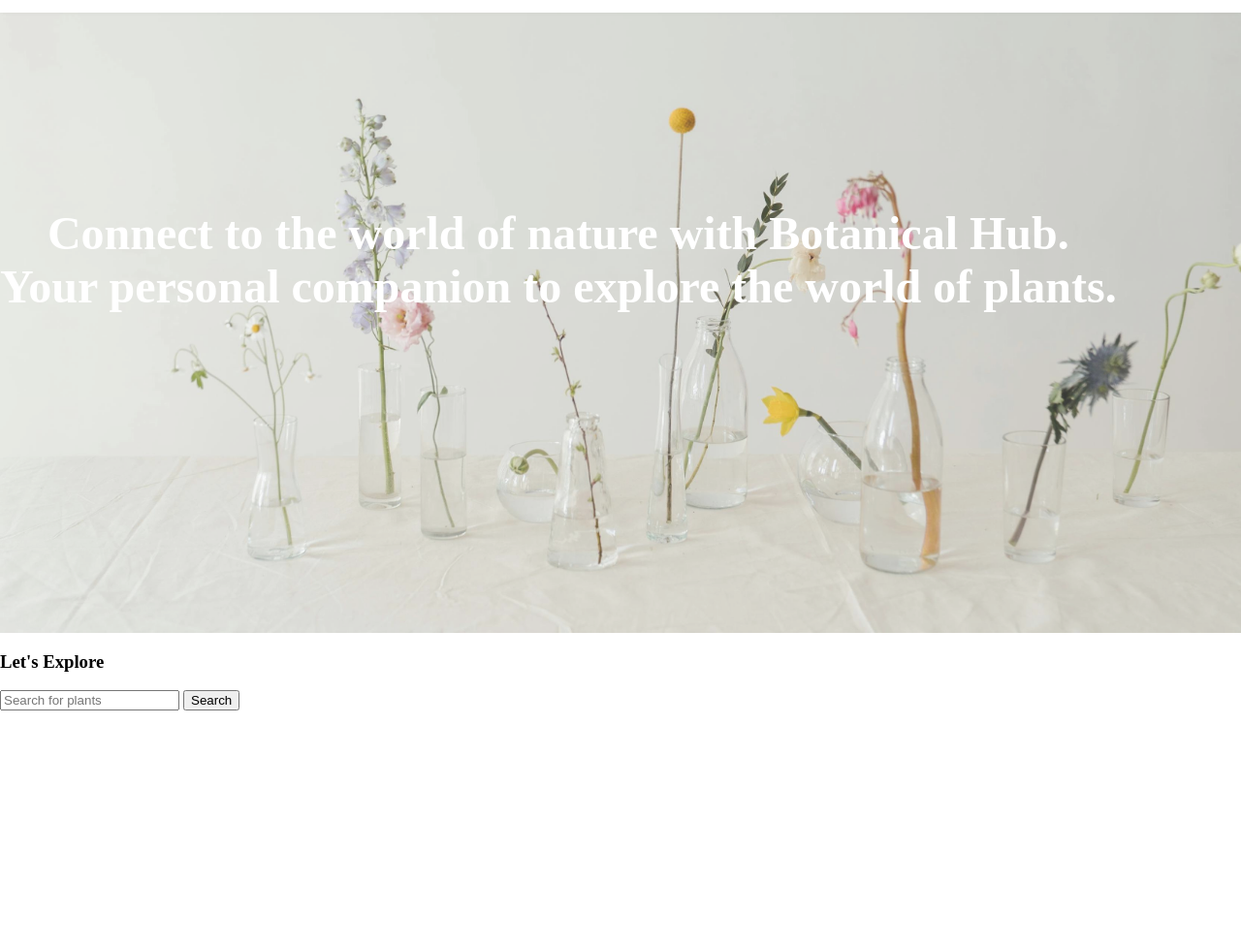
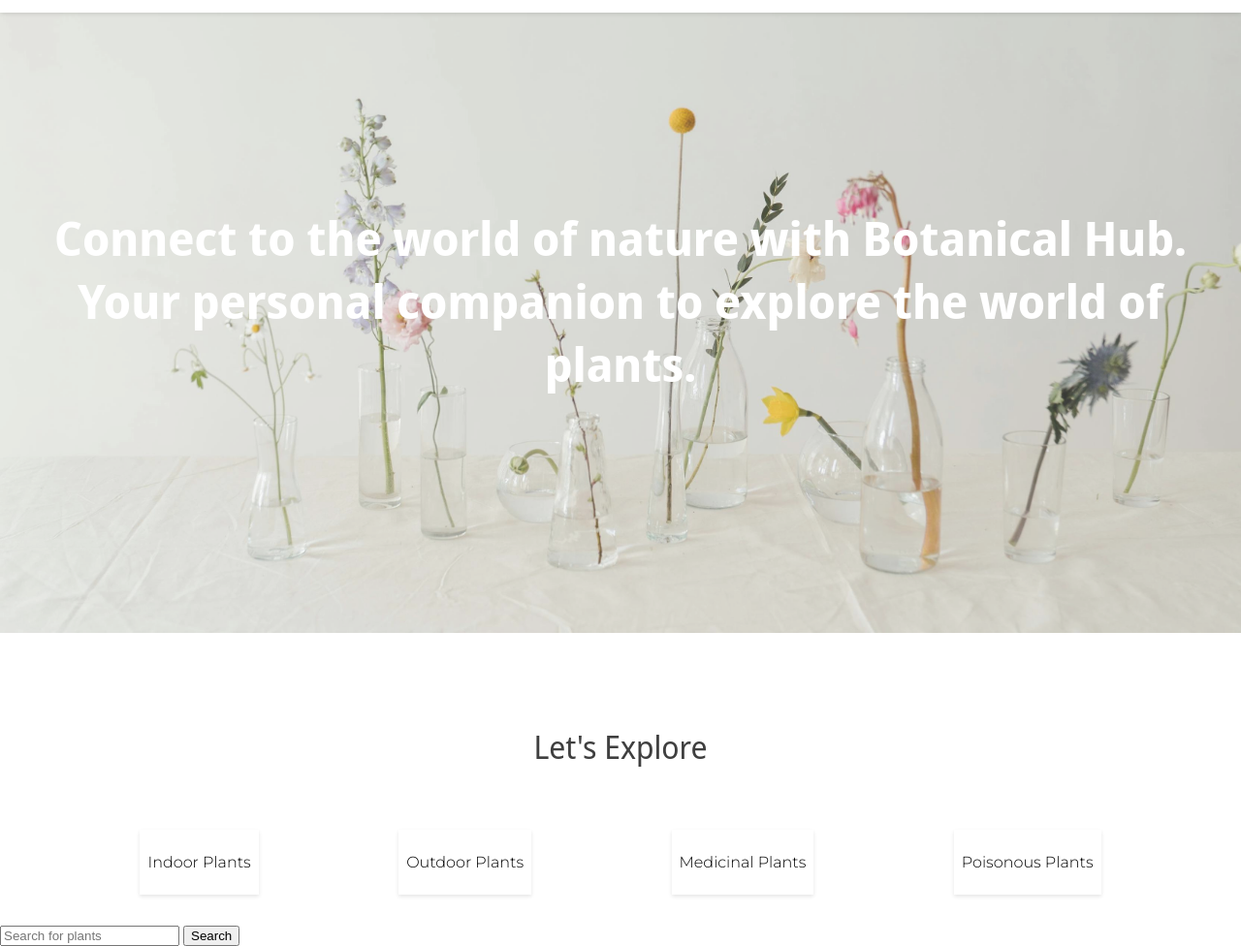
Before and after one commit to dawnercreative/phase1-botanical, a plain HTML site: page index.html in a window 1280 px wide. Shown: the part 99-1075 px from the top of the page at 97% size. Before the commit the page ends 832 px from the top, so only its background shows below. Drawn offline with Linux system fonts and the light colour scheme.

Commit message:
Added plant section and cards

```diff
--- a/index.html
+++ b/index.html
@@ -33,9 +33,26 @@
     </section>
 
     <!-- Section with 4 cards that directs user via scroll to plant type - indoor, outdoor, edible, medicinal -->
+    <section class="plant-selection">
+        <h3>Let's Explore</h3>
+        <div class="selection-container">
+            <div class="card">
+                <p>Indoor Plants</p>
+            </div>
+            <div class="card">
+                <p>Outdoor Plants</p>
+            </div>
+            <div class="card">
+                <p>Medicinal Plants</p>
+            </div>
+            <div class="card">
+                <p>Poisonous Plants</p>
+            </div>
+        </div>
+    </section>
+
+    <!-- Section with selected plant type cards - image and info about the plants. Include a filter button to filter through these types of plants, perhaps water, sunlight, poisonous etc. -->
     <section>
-        <h3>Let's Explore</h3>
-    <!-- Section with selected plant type cards - image and info about the plants. Include a filter button to filter through these types of plants, perhaps water, sunlight, poisonous etc. -->
         <div class="search">
             <input type="text" id="search" placeholder="Search for plants">
             <button id="searchButton">Search</button>
--- a/style.css
+++ b/style.css
@@ -3,9 +3,27 @@
     margin: 0;
 }
 
+/* Typography */
+
+h2 {
+    font-family: "Noto Sans Display", sans-serif;
+}
+
+h3 {
+    font-size: 2rem;
+    color: rgb(63, 63, 63);
+    font-weight: lighter;
+    font-family: "Noto Sans Display", sans-serif;
+}
+
+p {
+    font-family: "Montserrat", sans-serif;
+}
+
+/* Header */
 header {
     height: 7rem;
-    box-shadow: 0 2px 4px 0 rgba(0, 0, 0, 0.1);
+    box-shadow: 0 2px 4px 0 rgba(0, 0, 0, 0.4);
 }
 
 .logo {
@@ -18,6 +36,7 @@
     height: 6rem;
 }
 
+/* Banner */
 .banner {
     background-image: url("banner-2.jpg");
     height: 40rem;
@@ -33,3 +52,38 @@
     text-align: center;
     color: white;
 }
+
+/* Search for Plants via Card */
+
+.selection-container {
+    display: flex;
+    padding: 2rem 0;
+    justify-content: space-evenly;
+}
+
+
+.plant-selection>h3 {
+    padding-top: 4rem;
+    text-align: center;
+}
+
+.card {
+    display: flex;
+    flex-direction: column;
+    text-align: center;
+    box-shadow: 0 2px 4px rgba(0, 0, 0, 0.1);
+    border: 2px solid gray;
+    padding: 0.5rem;
+    border-style: hidden;
+    transition: transform 0.3s ease, box-shadow 0.3s ease;
+}
+
+.card:hover {
+    transform: scale(1);
+    box-shadow: 0 5px 15px rgba(0, 0, 0, 0.2);
+    cursor: pointer;
+}
+
+.card:hover>p {
+    font-weight: bold;
+}
```
